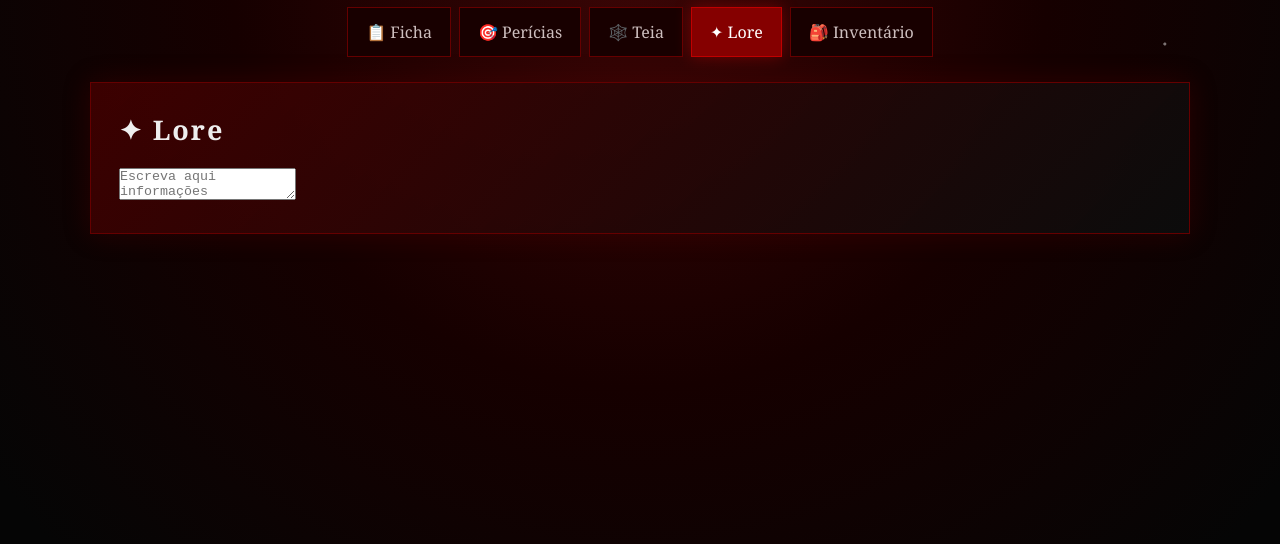
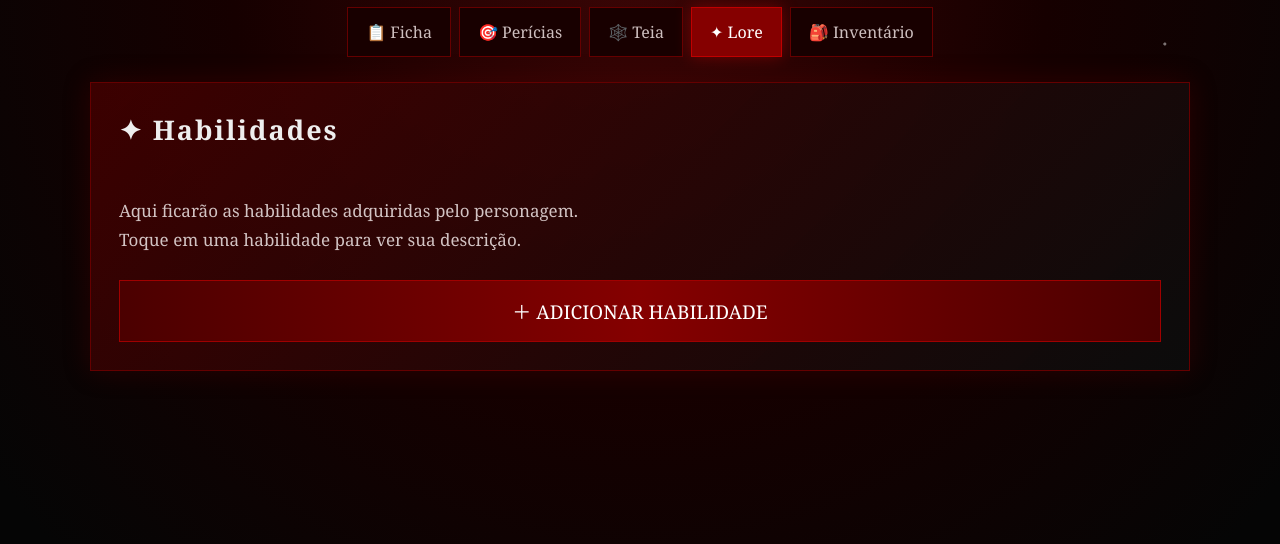
Before and after one commit to HinaseDy/meu-rpg, a plain HTML site: page paginas/ficha.html in a window 1280 px wide. Both pictures are taken after a click on the button "✦ Lore". Shown: the part 180-724 px from the top of the page. Drawn offline with Linux system fonts and the light colour scheme.

Commit message:
Update ficha.html

```diff
--- a/paginas/ficha.html
+++ b/paginas/ficha.html
@@ -1008,9 +1008,8 @@ As habilidades serão desbloqueadas de acordo com o caminho escolhido pelo jogad
 
 </section>
 
-
 <!-- =========================
-     LORE
+     HABILIDADES
 ========================= -->
 
 <section
@@ -1021,17 +1020,30 @@ class="painel"
 <div class="cartao">
 
 <h2 class="secao-titulo">
-✦ Lore
+✦ Habilidades
 </h2>
 
-<textarea
-id="loreTexto"
-placeholder="Escreva aqui informações importantes sobre seu personagem..."
-></textarea>
+<p class="historia">
+Aqui ficarão as habilidades adquiridas pelo personagem.
+Toque em uma habilidade para ver sua descrição.
+</p>
+
+
+<div id="listaHabilidades"></div>
+
+
+<button
+class="botao-teste"
+onclick="adicionarHabilidade()"
+>
+＋ ADICIONAR HABILIDADE
+</button>
+
 
 </div>
 
 </section>
+
 
 
 <!-- =========================
```
